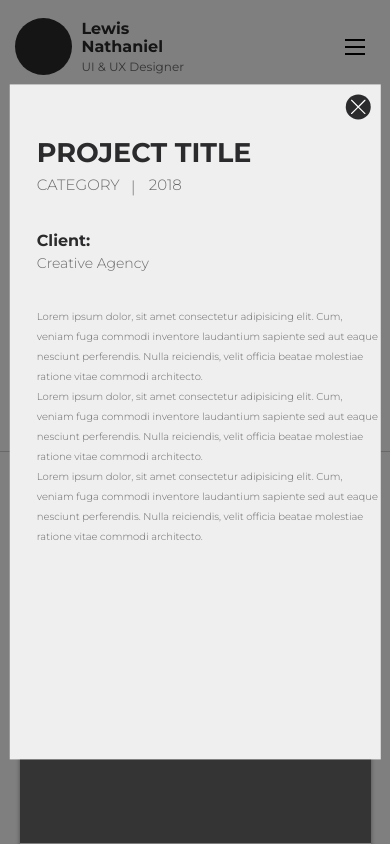
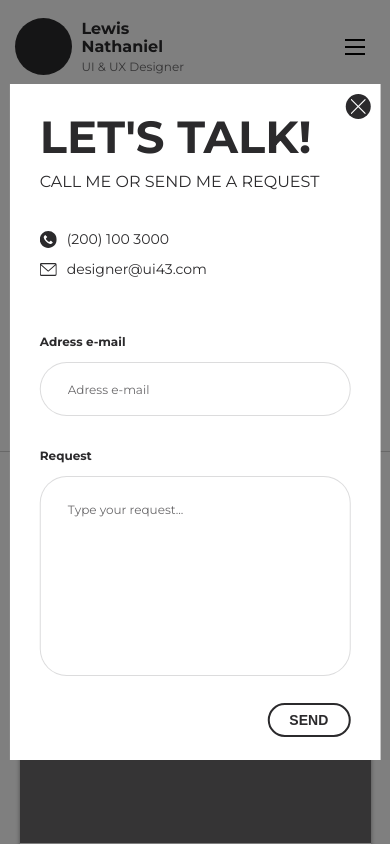
Before and after one commit to Babiy7/designer-app, a React app: page / in a window 390 px wide. Shown: the top 844 px of the page. Built offline with nearby package versions, Linux system fonts and the light colour scheme.

Commit message:
Did mobile scaling for ModalCall.

```diff
--- a/src/components/Modals/ModalCall/ModalCall.js
+++ b/src/components/Modals/ModalCall/ModalCall.js
@@ -5,6 +5,7 @@ import Modal from "../../UI/Modal/Modal";
 import Button from "../../UI/Button/Button";
 import call from "../../../assets/svg/call.svg";
 import email from "../../../assets/svg/email.svg";
+import city from "../../../assets/images/city.jpg";
 
 const ModalCall = props => {
   return (
@@ -56,7 +57,9 @@ const ModalCall = props => {
           </form>
         </div>
 
-        <div className={classes.Right}></div>
+        <div className={classes.Right}>
+          <img src={city} alt="city" height="700" width="500" />
+        </div>
       </div>
     </Modal>
   );
--- a/src/components/Modals/ModalCall/ModalCall.module.scss
+++ b/src/components/Modals/ModalCall/ModalCall.module.scss
@@ -16,14 +16,26 @@
 
     color: $black;
 
+    @media ($mobile-L) {
+      width: 100%;
+    }
+
     .Title {
       @include fontBase(45px, 700, 45px);
       text-transform: uppercase;
+
+      @media ($mobile-M) {
+        @include fontBase(35px, 700, 35px);
+      }
     }
 
     .Subtitle {
       @include fontBase(16px, 400, 45px);
       text-transform: uppercase;
+
+      @media ($mobile-M) {
+        @include fontBase(13px, 400, 35px);
+      }
     }
 
     .Contacts {
@@ -33,6 +45,11 @@
       margin-bottom: 45px;
 
       list-style: none;
+
+      @media ($mobile-M) {
+        margin-top: 10px;
+        margin-bottom: 25px;
+      }
 
       .Icon {
         width: 17px;
@@ -83,6 +100,10 @@
           height: 200px;
 
           resize: none;
+
+          @media ($mobile-M) {
+            height: 170px;
+          }
         }
 
         .Label {
@@ -104,5 +125,9 @@
     width: 52%;
 
     background-color: $gray;
+
+    @media ($mobile-L) {
+      display: none;
+    }
   }
 }
--- a/src/components/UI/Modal/Modal.module.scss
+++ b/src/components/UI/Modal/Modal.module.scss
@@ -22,9 +22,13 @@
 }
 
 .Small {
-  width: 100%;
+  width: 95%;
   max-width: 900px;
   height: 676px;
+
+  @media ($mobile-M) {
+    height: 600px;
+  }
 }
 
 .Middle {
--- a/src/containers/App.js
+++ b/src/containers/App.js
@@ -26,8 +26,8 @@ function App() {
       <Footer />
 
       <ModalResume show={false} />
-      <ModalProject show={true} />
-      <ModalCall show={false} />
+      <ModalProject show={false} />
+      <ModalCall show={true} />
     </div>
   );
 }
```
